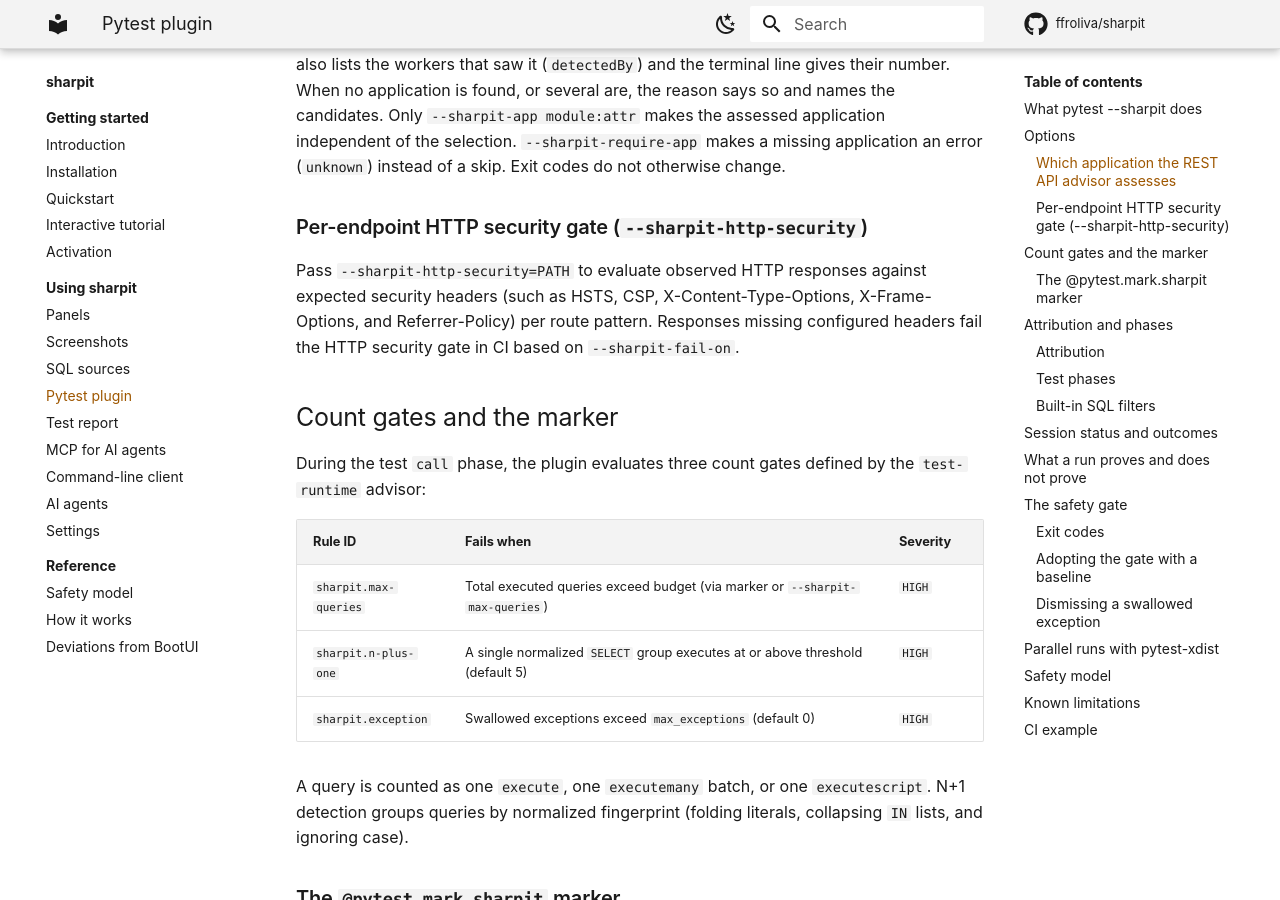
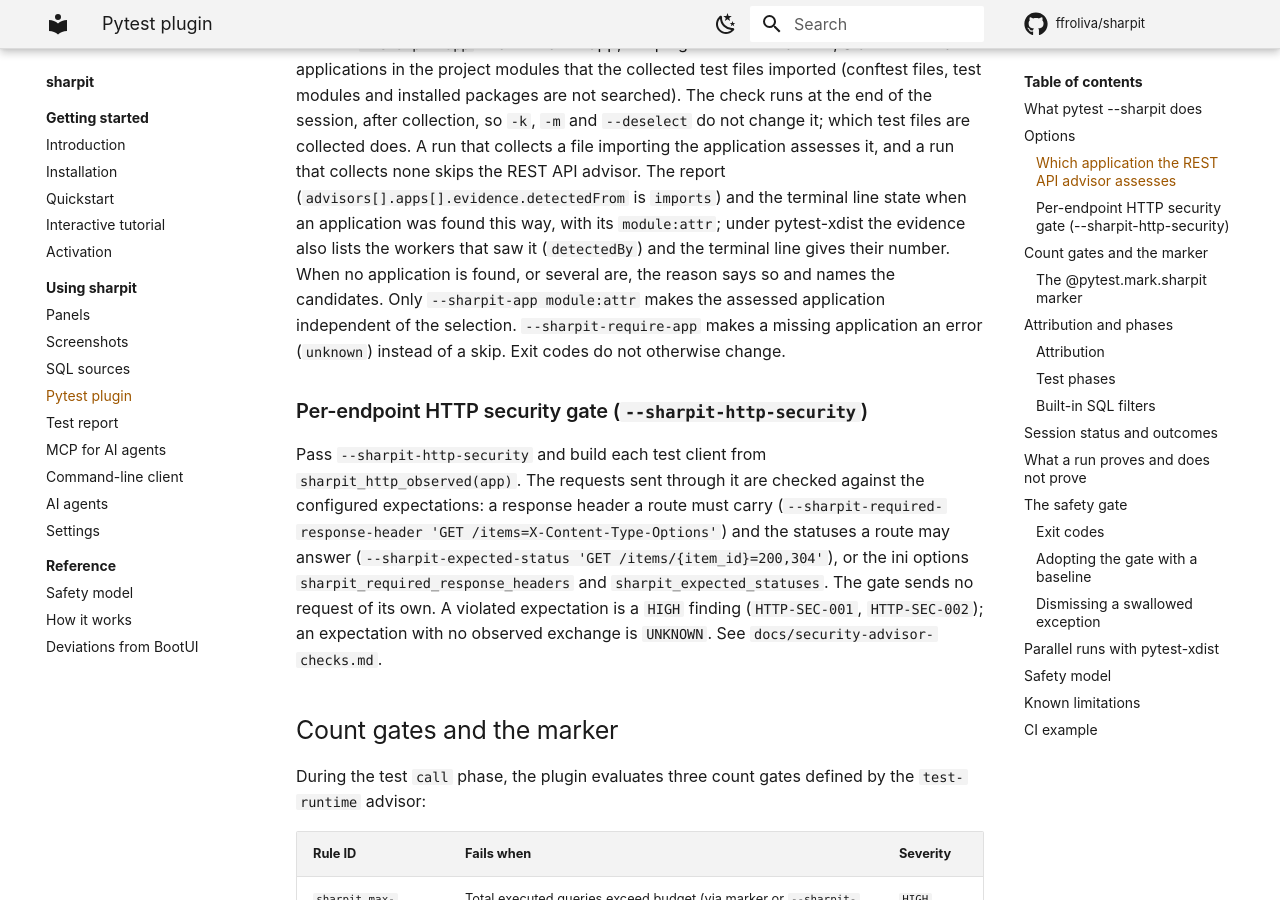
Before and after one commit to ffroliva/sharpit, an MkDocs documentation site: the page built from website/docs/pytest-plugin.md, in a window 1280 px wide and 900 px high, scrolled down 2394 px. Built offline with MkDocs 1.6.1 and Material for MkDocs 9.7.7, drawn with Linux system fonts in a browser that asks for light colours; comment, search, counter and statistics services are not loaded; some of the changed text lies outside the part shown.

Commit message:
docs: correct 0.8.0 changelog entries and the HTTP security gate documentation
Signed-off-by: Flavio Oliva <ffroliva@gmail.com>

```diff
--- a/website/docs/pytest-plugin.md
+++ b/website/docs/pytest-plugin.md
@@ -39,7 +39,7 @@ continue to use `SHARPIT_*` environment variables.
 | `--sharpit-fail-on=SEV` | `sharpit_fail_on` | `HIGH` | Minimum advisor finding severity that fails the session |
 | `--sharpit-allow-unknown` | `sharpit_allow_unknown = true` | off | Allow `unknown` run status without failing the build |
 | `--sharpit-app=MOD:ATTR` | `sharpit_app` | none | Import path to a FastAPI, Starlette or Flask app, a router or a zero-argument factory for offline advisors; an object whose routes cannot be inspected makes the advisor `UNKNOWN` |
-| `--sharpit-http-security=PATH` | `sharpit_http_security` | none | Path to JSON/YAML per-endpoint HTTP security header expectations |
+| `--sharpit-http-security` | `sharpit_http_security` | off | Observe requests sent through the `sharpit_http_observed` fixture and check them against per-route expectations (`--sharpit-required-response-header`, `--sharpit-expected-status`; ini `sharpit_required_response_headers`, `sharpit_expected_statuses`) |
 | `--sharpit-no-advisors` | `sharpit_advisors = false` | advisors on | Run count gates only and skip advisor scans |
 | `--sharpit-max-unattributed=PCT` | `sharpit_max_unattributed` | `10` | Maximum percentage of non-filtered statements allowed unattributed before run is `unknown` |
 | `--sharpit-report-only` | `sharpit_report_only = true` | off | Report findings without letting them change pytest's exit status (unknown still fails) |
@@ -52,7 +52,7 @@ Without `--sharpit-app` or an installed app, the plugin looks for FastAPI, Starl
 
 ### Per-endpoint HTTP security gate (`--sharpit-http-security`)
 
-Pass `--sharpit-http-security=PATH` to evaluate observed HTTP responses against expected security headers (such as HSTS, CSP, X-Content-Type-Options, X-Frame-Options, and Referrer-Policy) per route pattern. Responses missing configured headers fail the HTTP security gate in CI based on `--sharpit-fail-on`.
+Pass `--sharpit-http-security` and build each test client from `sharpit_http_observed(app)`. The requests sent through it are checked against the configured expectations: a response header a route must carry (`--sharpit-required-response-header 'GET /items=X-Content-Type-Options'`) and the statuses a route may answer (`--sharpit-expected-status 'GET /items/{item_id}=200,304'`), or the ini options `sharpit_required_response_headers` and `sharpit_expected_statuses`. The gate sends no request of its own. A violated expectation is a `HIGH` finding (`HTTP-SEC-001`, `HTTP-SEC-002`); an expectation with no observed exchange is `UNKNOWN`. See `docs/security-advisor-checks.md`.
 
 ## Count gates and the marker
 
```
Also changed, not shown: plugins/sharpit/skills/sharpit/SKILL.md (+1 -1 lines), skills/sharpit/SKILL.md (+1 -1 lines), CHANGELOG.md.
